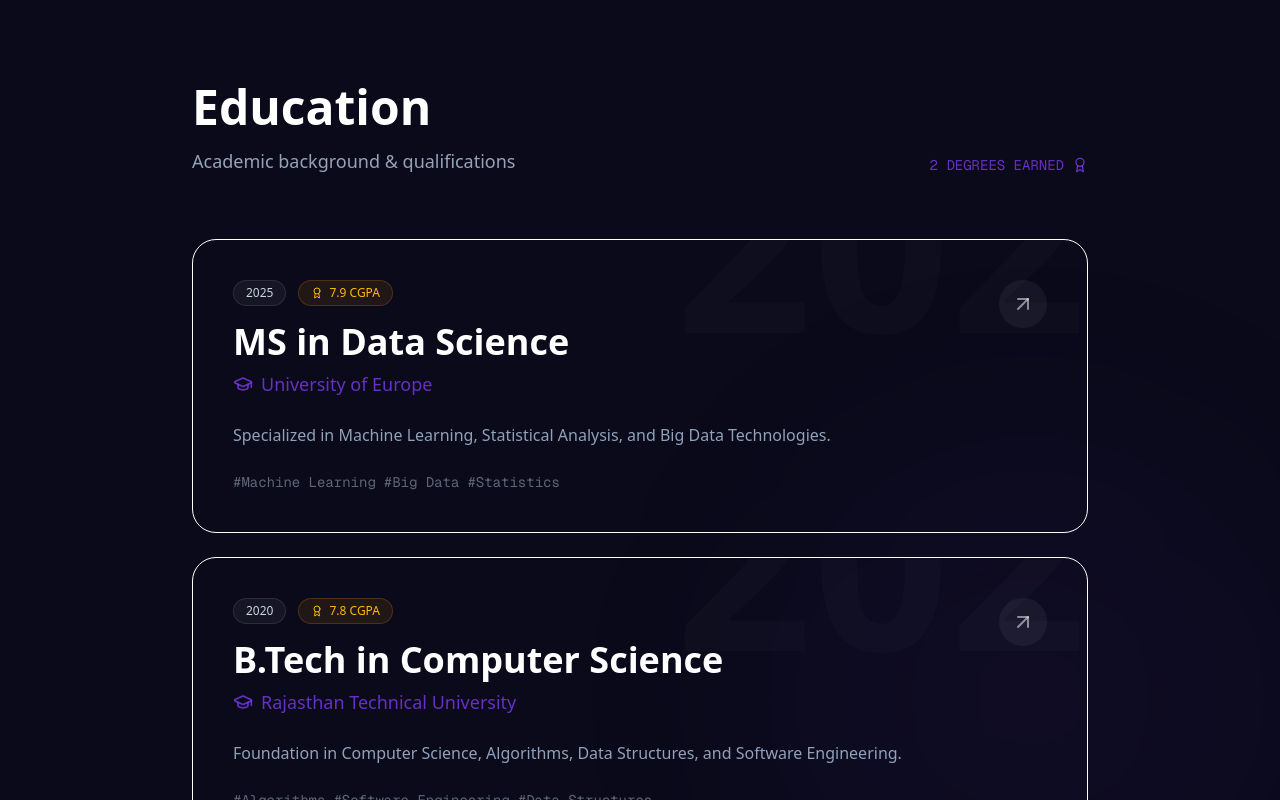
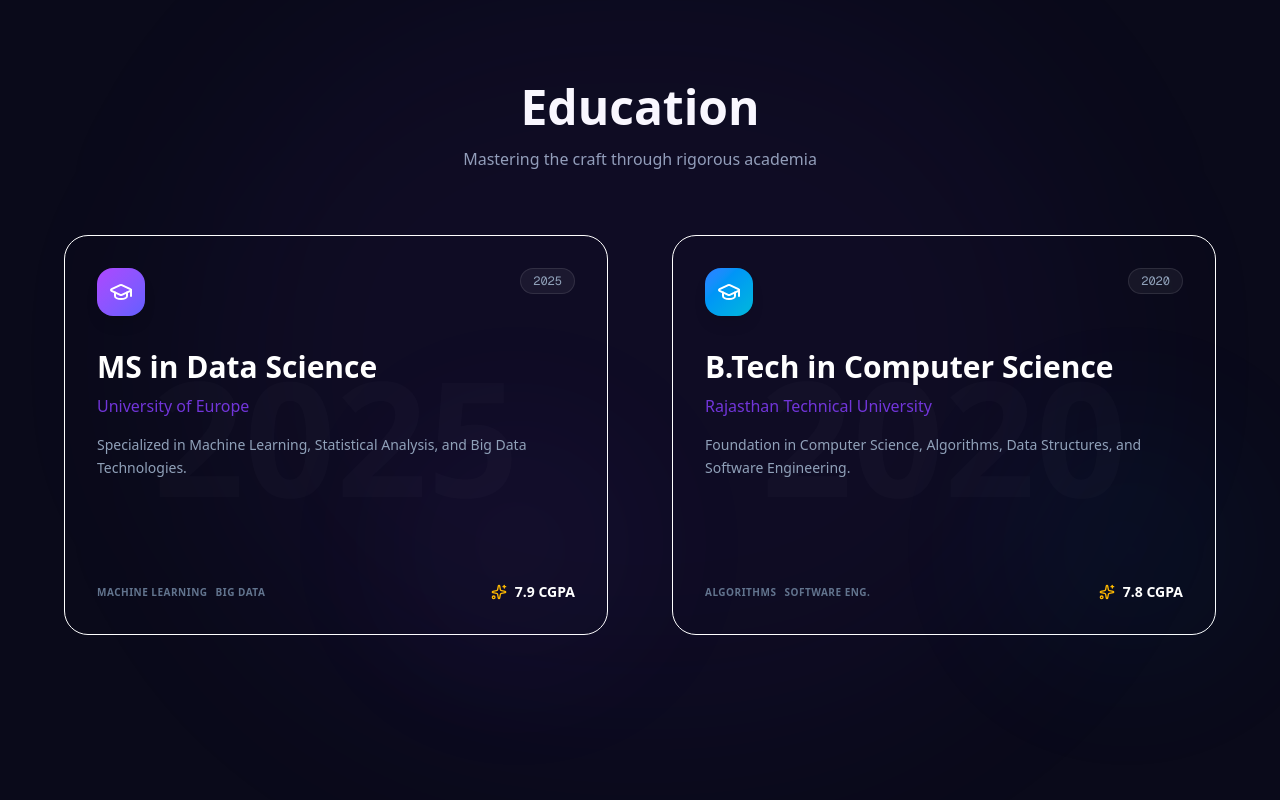
Before and after one commit to akrishav/portfolio1, a Next.js app: page / in a window 1280 px wide. Shown: the part 4340-5140 px from the top of the page. Built offline with nearby package versions, Linux system fonts and the light colour scheme.

Commit message:
Implement interactive 3D tilt cards for Education

```diff
--- a/src/components/Education.tsx
+++ b/src/components/Education.tsx
@@ -1,7 +1,8 @@
 "use client";
 
-import { motion } from "framer-motion";
-import { GraduationCap, Award, ArrowUpRight } from "lucide-react";
+import React, { useRef, useState } from "react";
+import { motion, useMotionValue, useSpring, useTransform } from "framer-motion";
+import { GraduationCap, Sparkles, Calendar, ArrowUpRight } from "lucide-react";
 
 const educationData = [
     {
@@ -10,7 +11,8 @@
         year: "2025",
         grade: "7.9 CGPA",
         description: "Specialized in Machine Learning, Statistical Analysis, and Big Data Technologies.",
-        tags: ["Machine Learning", "Big Data", "Statistics"]
+        tags: ["Machine Learning", "Big Data"],
+        color: "from-purple-500 to-indigo-500"
     },
     {
         degree: "B.Tech in Computer Science",
@@ -18,98 +20,154 @@
         year: "2020",
         grade: "7.8 CGPA",
         description: "Foundation in Computer Science, Algorithms, Data Structures, and Software Engineering.",
-        tags: ["Algorithms", "Software Engineering", "Data Structures"]
+        tags: ["Algorithms", "Software Eng."],
+        color: "from-blue-500 to-cyan-500"
     }
 ];
 
+function Card3D({ item, index }: { item: typeof educationData[0], index: number }) {
+    const ref = useRef<HTMLDivElement>(null);
+
+    const x = useMotionValue(0);
+    const y = useMotionValue(0);
+
+    const mouseXSpring = useSpring(x);
+    const mouseYSpring = useSpring(y);
+
+    const rotateX = useTransform(mouseYSpring, [-0.5, 0.5], ["17.5deg", "-17.5deg"]);
+    const rotateY = useTransform(mouseXSpring, [-0.5, 0.5], ["-17.5deg", "17.5deg"]);
+
+    const handleMouseMove = (e: React.MouseEvent<HTMLDivElement>) => {
+        if (!ref.current) return;
+
+        const rect = ref.current.getBoundingClientRect();
+
+        const width = rect.width;
+        const height = rect.height;
+
+        const mouseX = e.clientX - rect.left;
+        const mouseY = e.clientY - rect.top;
+
+        const xPct = mouseX / width - 0.5;
+        const yPct = mouseY / height - 0.5;
+
+        x.set(xPct);
+        y.set(yPct);
+    };
+
+    const handleMouseLeave = () => {
+        x.set(0);
+        y.set(0);
+    };
+
+    return (
+        <motion.div
+            ref={ref}
+            onMouseMove={handleMouseMove}
+            onMouseLeave={handleMouseLeave}
+            initial={{ opacity: 0, y: 50 }}
+            whileInView={{ opacity: 1, y: 0 }}
+            viewport={{ once: true }}
+            transition={{ delay: index * 0.2, duration: 0.5 }}
+            style={{
+                rotateX,
+                rotateY,
+                transformStyle: "preserve-3d",
+            }}
+            className="relative w-full h-full min-h-[400px] rounded-3xl bg-glass-bg border border-glass-border group cursor-none"
+        >
+            {/* Neon Gradient Border Hover Effect */}
+            <div
+                style={{ transform: "translateZ(0px)" }}
+                className="absolute inset-0 rounded-3xl opacity-0 group-hover:opacity-100 transition-opacity duration-500 bg-gradient-to-br from-primary/20 via-transparent to-transparent z-0"
+            />
+
+            <div style={{ transform: "translateZ(75px)", transformStyle: "preserve-3d" }} className="absolute inset-0 p-8 flex flex-col justify-between z-10 pointer-events-none">
+
+                {/* Header */}
+                <div className="flex justify-between items-start">
+                    <div className={`p-3 rounded-2xl bg-gradient-to-br ${item.color} shadow-lg`}>
+                        <GraduationCap className="w-6 h-6 text-white" />
+                    </div>
+                    <span className="px-3 py-1 rounded-full bg-white/5 border border-white/10 text-xs font-mono text-slate-400 backdrop-blur-md">
+                        {item.year}
+                    </span>
+                </div>
+
+                {/* Body */}
+                <div className="mt-8">
+                    <h3 className="text-3xl font-bold text-white mb-2 leading-tight group-hover:text-transparent group-hover:bg-clip-text group-hover:bg-gradient-to-r group-hover:from-white group-hover:to-slate-300 transition-all">
+                        {item.degree}
+                    </h3>
+                    <p className="text-primary/90 font-medium mb-4">{item.institution}</p>
+                    <p className="text-sm text-slate-400 leading-relaxed mb-6">
+                        {item.description}
+                    </p>
+                </div>
+
+                {/* Footer */}
+                <div className="flex items-center justify-between mt-auto">
+                    <div className="flex gap-2">
+                        {item.tags.map((tag, i) => (
+                            <span key={i} className="text-[10px] uppercase tracking-wider text-slate-500 font-bold">
+                                {tag}
+                            </span>
+                        ))}
+                    </div>
+                    <div className="flex items-center gap-2 text-sm font-bold text-white">
+                        <Sparkles className="w-4 h-4 text-amber-400" />
+                        <span>{item.grade}</span>
+                    </div>
+                </div>
+            </div>
+
+            {/* Background Depth Elements */}
+            <div
+                style={{ transform: "translateZ(40px)" }}
+                className={`absolute -bottom-10 -right-10 w-64 h-64 bg-gradient-to-br ${item.color} opacity-5 blur-[80px] rounded-full`}
+            />
+            <div
+                style={{ transform: "translateZ(20px)" }}
+                className="absolute top-1/2 left-1/2 -translate-x-1/2 -translate-y-1/2 text-[10rem] font-bold text-white/[0.02] select-none pointer-events-none whitespace-nowrap"
+            >
+                {item.year}
+            </div>
+
+        </motion.div>
+    );
+}
+
 export default function Education() {
     return (
-        <section className="py-24 px-4 sm:px-6 lg:px-8 relative overflow-hidden">
-            {/* Subtle background glow */}
-            <div className="absolute bottom-0 right-0 w-[500px] h-[500px] bg-primary/5 blur-[120px] rounded-full pointer-events-none" />
+        <section className="py-24 px-4 sm:px-6 lg:px-8 relative perspective-1000">
+            {/* Background Ambience */}
+            <div className="absolute top-1/2 left-1/2 -translate-x-1/2 -translate-y-1/2 w-full h-full max-w-4xl bg-primary/5 blur-[100px] rounded-full pointer-events-none" />
 
-            <div className="container max-w-4xl mx-auto">
+            <div className="container max-w-6xl mx-auto">
                 <motion.div
                     initial={{ opacity: 0, y: 20 }}
                     whileInView={{ opacity: 1, y: 0 }}
                     viewport={{ once: true }}
-                    className="flex flex-col md:flex-row md:items-end justify-between mb-16 gap-6"
+                    className="text-center mb-16"
                 >
-                    <div>
-                        <h2 className="text-3xl md:text-5xl font-bold mb-4">Education</h2>
-                        <p className="text-muted text-lg">Academic background & qualifications</p>
-                    </div>
-
-                    <div className="h-px bg-glass-border flex-1 mx-8 hidden md:block" />
-
-                    <div className="flex items-center gap-2 text-primary/80 font-mono text-sm">
-                        <span>2 DEGREES EARNED</span>
-                        <Award className="w-4 h-4" />
-                    </div>
+                    <h2 className="text-3xl md:text-5xl font-bold mb-4">Education</h2>
+                    <p className="text-muted">Mastering the craft through rigorous academia</p>
                 </motion.div>
 
-                <div className="space-y-6">
-                    {educationData.map((edu, index) => (
-                        <motion.div
-                            key={index}
-                            initial={{ opacity: 0, y: 30 }}
-                            whileInView={{ opacity: 1, y: 0 }}
-                            viewport={{ once: true }}
-                            transition={{ delay: index * 0.1 }}
-                            className="group relative p-8 md:p-10 rounded-3xl bg-glass-bg border border-glass-border hover:border-primary/30 transition-all duration-500 overflow-hidden"
-                        >
-                            {/* Hover Gradient */}
-                            <div className="absolute inset-0 bg-gradient-to-r from-primary/5 via-transparent to-transparent opacity-0 group-hover:opacity-100 transition-opacity duration-500" />
-
-                            {/* Watermark Year */}
-                            <div className="absolute right-0 top-0 -translate-y-1/2 translate-x-1/4 text-[12rem] md:text-[15rem] font-bold text-white/[0.02] group-hover:text-white/[0.04] transition-colors pointer-events-none select-none leading-none">
-                                {edu.year}
-                            </div>
-
-                            <div className="relative z-10 grid md:grid-cols-[1fr_auto] gap-6 items-start">
-                                <div>
-                                    <div className="flex flex-wrap items-center gap-3 mb-4">
-                                        <span className="px-3 py-1 rounded-full bg-white/5 border border-white/10 text-xs font-medium text-slate-300 backdrop-blur-sm">
-                                            {edu.year}
-                                        </span>
-                                        <span className="px-3 py-1 rounded-full bg-amber-500/10 border border-amber-500/20 text-xs font-medium text-amber-400 backdrop-blur-sm flex items-center gap-1.5">
-                                            <Award className="w-3 h-3" />
-                                            {edu.grade}
-                                        </span>
-                                    </div>
-
-                                    <h3 className="text-3xl md:text-4xl font-bold text-white mb-2 group-hover:text-primary transition-colors">
-                                        {edu.degree}
-                                    </h3>
-
-                                    <p className="text-lg text-primary/80 font-medium mb-6 flex items-center gap-2">
-                                        <GraduationCap className="w-5 h-5" />
-                                        {edu.institution}
-                                    </p>
-
-                                    <p className="text-slate-400 leading-relaxed max-w-2xl mb-6">
-                                        {edu.description}
-                                    </p>
-
-                                    <div className="flex flex-wrap gap-2">
-                                        {edu.tags.map((tag, i) => (
-                                            <span key={i} className="text-sm text-muted/60 font-mono">
-                                                #{tag}
-                                            </span>
-                                        ))}
-                                    </div>
-                                </div>
-
-                                <div className="hidden md:flex flex-col items-end justify-between h-full">
-                                    <div className="p-3 rounded-full bg-white/5 text-white/50 group-hover:bg-primary group-hover:text-white transition-all duration-300 transform group-hover:-rotate-45">
-                                        <ArrowUpRight className="w-6 h-6" />
-                                    </div>
-                                </div>
-                            </div>
-                        </motion.div>
+                <div className="grid md:grid-cols-2 gap-8 lg:gap-16 perspective-container">
+                    {educationData.map((item, index) => (
+                        <div key={index} className="h-full">
+                            <Card3D item={item} index={index} />
+                        </div>
                     ))}
                 </div>
             </div>
+
+            <style jsx global>{`
+                .perspective-container {
+                    perspective: 2000px;
+                }
+            `}</style>
         </section>
     );
 }
```
